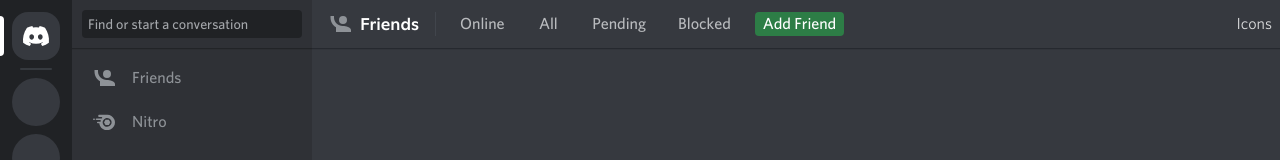
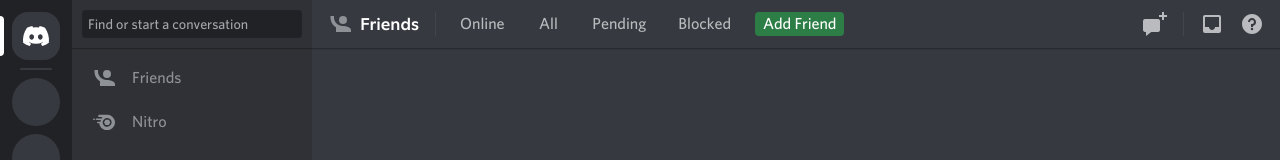
Before and after one commit to sirowood/React-Tailwind-Discord, a React app in the folder client/: page /#/me in a window 1280 px wide. Shown: the top 160 px of the page. Built offline with nearby package versions, Linux system fonts and the light colour scheme.

Commit message:
dashboard right top right

```diff
--- a/client/src/components/Dashboard.jsx
+++ b/client/src/components/Dashboard.jsx
@@ -2,6 +2,7 @@
 import BottomBar from './BottomBar';
 import {
  Friends, Nitro, Add, ListPlaceholder,
+ AddMessage, Inbox, QuestionCircle,
 } from './icons';
 
 export default function Dashboard() {
@@ -77,21 +78,28 @@
 							</div>
 						</div>
 						{/* Vertical line */}
-						<div className="w-px h-6 mx-2 bg-gray-550/[0.48] antialiased" />
+						<div className="w-px h-6 mx-2 bg-gray-550/[0.48]" />
 						{/* Rest lables */}
-						<div className="flex flex-row items-center">
-							<div className="py-0.5 px-2 mx-2 rounded leading-5 text-center font-[500] text-gray-200 hover:cursor-pointer hover:bg-gray-550/40 hover:text-gray-100">Online</div>
-							<div className="py-0.5 px-[10.4px] mx-2 rounded leading-5 text-center font-[500] text-gray-200 hover:cursor-pointer hover:bg-gray-550/40 hover:text-gray-100">All</div>
-							<div className="py-0.5 px-2 mx-2 rounded leading-5 text-center font-[500] text-gray-200 hover:cursor-pointer hover:bg-gray-550/40 hover:text-gray-100">Pending</div>
-							<div className="py-0.5 px-2 mx-2 rounded leading-5 text-center font-[500] text-gray-200 hover:cursor-pointer hover:bg-gray-550/40 hover:text-gray-100">Blocked</div>
-							<div className="py-0.5 px-2 mx-2 rounded leading-5 text-center font-[500] text-white hover:cursor-pointer bg-green-600 flex-shrink-0 -tracking-[0.005rem]">Add Friend</div>
+						<div className="flex flex-row items-center font-[500]">
+							<div className="py-0.5 px-2 mx-2 rounded leading-5 text-center text-gray-200 hover:cursor-pointer hover:bg-gray-550/40 hover:text-gray-100">Online</div>
+							<div className="py-0.5 px-[10.5px] mx-2 rounded leading-5 text-center text-gray-200 hover:cursor-pointer hover:bg-gray-550/40 hover:text-gray-100">All</div>
+							<div className="py-0.5 px-2 mx-2 rounded leading-5 text-center text-gray-200 hover:cursor-pointer hover:bg-gray-550/40 hover:text-gray-100">Pending</div>
+							<div className="py-0.5 px-2 mx-2 rounded leading-5 text-center text-gray-200 hover:cursor-pointer hover:bg-gray-550/40 hover:text-gray-100">Blocked</div>
+							<div className="py-0.5 px-2 mx-2 rounded leading-5 text-center text-white hover:cursor-pointer bg-green-600 flex-shrink-0 -tracking-[0.005rem]">Add Friend</div>
 						</div>
 					</div>
 					{/* Right un-shrinkable icons */}
-					<div className="relative flex flex-row items-center flex-shrink-0">
+					<div className="relative flex flex-row items-center flex-shrink-0 bg-gray-700">
 						{/* Transparent vertical bar */}
 						<div className="absolute w-2 h-6 -left-2 bg-gradient-to-r from-gray-700/0 to-gray-700" />
-						<div>Icons</div>
+						{/* Icons */}
+						<div className="flex flex-row items-center text-gray-200">
+							<AddMessage className="hidden w-6 h-6 mx-2 hover:cursor-pointer hover:text-gray-100 special:block" />
+							{/* Vertical line */}
+							<div className="w-px h-6 mx-2 bg-gray-550/[0.48] hidden special:block" />
+							<Inbox className="w-6 h-6 mx-2 hover:cursor-pointer hover:text-gray-100" />
+							<QuestionCircle className="w-6 h-6 mx-2 hover:cursor-pointer hover:text-gray-100" />
+						</div>
 					</div>
 				</div>
 				{/* Body */}
--- a/client/src/components/icons.jsx
+++ b/client/src/components/icons.jsx
@@ -497,3 +497,20 @@
     </svg>
   );
 }
+
+export function AddMessage(props) {
+  return (
+    <svg
+      className="icon-2xnN2Y"
+      viewBox="0 0 24 24"
+      {...props}
+    >
+      <path
+        fill="currentColor"
+        fillRule="evenodd"
+        clipRule="evenodd"
+        d="M20.998 0v3h3v2h-3v3h-2V5h-3V3h3V0h2zm-18 20v4l5.334-4h6.666c1.104 0 2-.897 2-2V9a2 2 0 00-2-2h-13a2 2 0 00-2 2v9c0 1.103.896 2 2 2h1z"
+      />
+    </svg>
+  );
+}
--- a/client/tailwind.config.js
+++ b/client/tailwind.config.js
@@ -39,6 +39,9 @@
 					600: '#2D7D46',
 				},
 			},
+			screens: {
+				special: '941px',
+			},
 		},
 	},
 	plugins: [forms],
```
